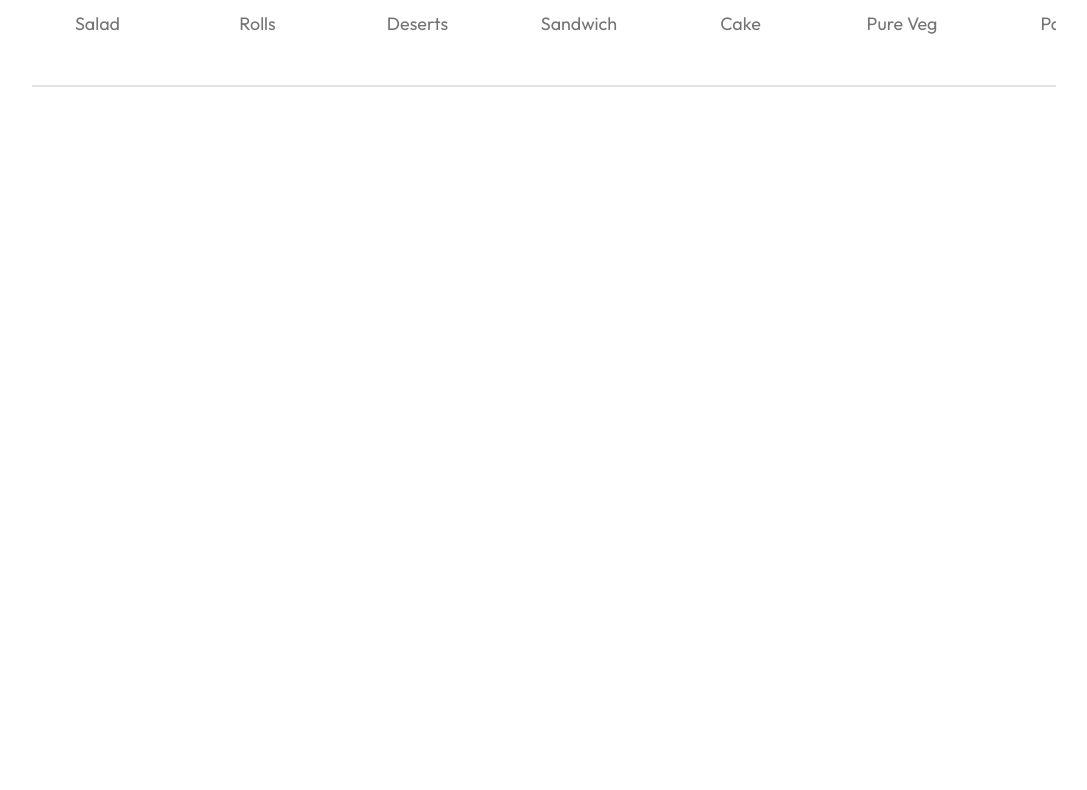
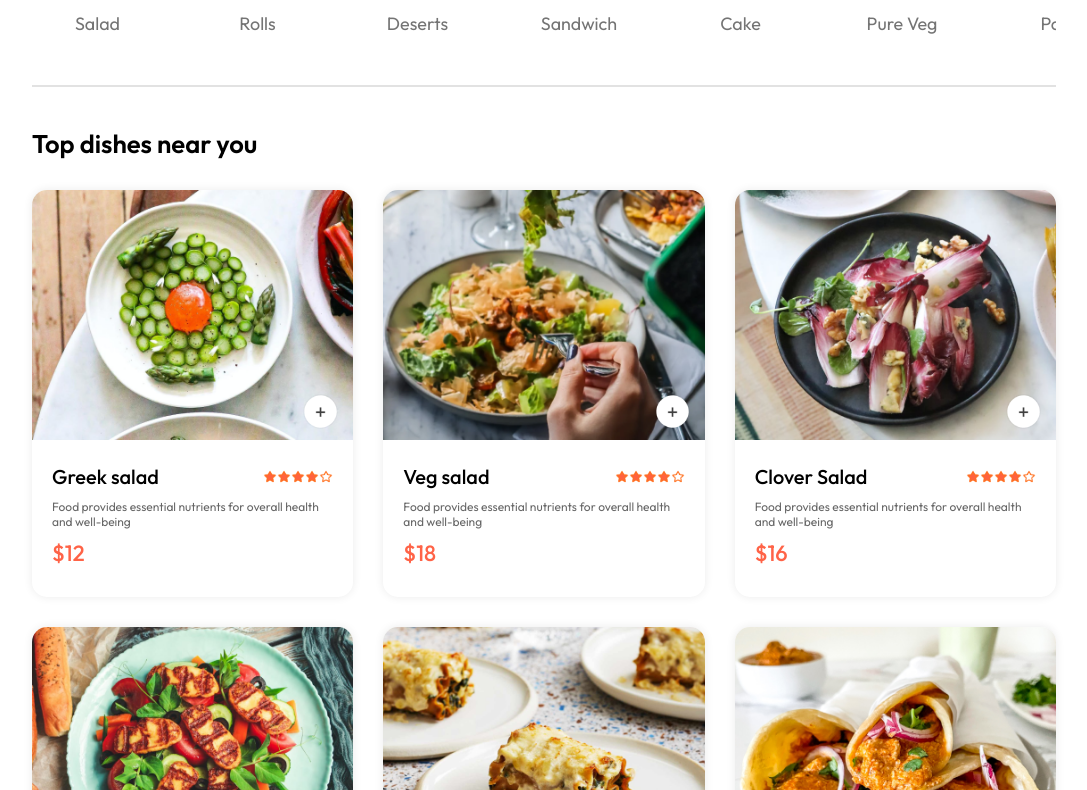
Before and after one commit to TeemaArab/food-delivery-app, a React (Vite) app in the folder frontend/: page / in a window 1280 px wide. Shown: the part 870-1660 px from the top of the page, without its empty margins (96-1183 px from the left). Before the commit the page ends 967 px from the top, so only its background shows below. Built offline with nearby package versions, Linux system fonts and the light colour scheme.

Commit message:
food item and its css completed

```diff
--- /dev/null
+++ b/frontend/src/components/FoodDisplay/FoodDisplay.css
@@ -0,0 +1,14 @@
+.food-display{
+    margin-top: 30px;
+}
+.food-display h2{
+    font-size: max(2vw, 24px);
+    font-weight: 600;
+}
+.food-display-list{
+    display: grid;
+    grid-template-columns: repeat(auto-fit, minmax(240px, 1fr));
+    margin-top:30px;
+    gap: 30px;
+    row-gap:30px;
+}
--- /dev/null
+++ b/frontend/src/components/FoodDisplay/FoodDisplay.jsx
@@ -0,0 +1,21 @@
+import React, {useContext} from 'react'
+import './FoodDisplay.css'
+import { StoreContext } from '../../context/StoreContext';
+import FoodItem from '../FoodItem/FoodItem';
+
+
+const FoodDisplay = ({category}) => {
+    const {food_list} =useContext(StoreContext);
+  return (
+    <div className='food-display' id='food-display'>
+      <h2>Top dishes near you</h2>
+      <div className="food-display-list">
+        {food_list.map((item,index)=>{
+            return <FoodItem key={index} id={item._id} name={item.name} price={item.price} description={item.description} image={item.image}/>
+        })}
+      </div>
+    </div>
+  )
+}
+
+export default FoodDisplay
--- /dev/null
+++ b/frontend/src/components/FoodItem/FoodItem.css
@@ -0,0 +1,68 @@
+.food-item{
+    width:100%;
+    margin:auto;
+    border-radius: 15px;
+    box-shadow: 0px 0px 10px #00000015;
+    transition: 0.3s;
+    animation: fadeIn 1s;
+}
+.food-item-image{
+    width: 100%;
+    border-radius: 15px 15px 0px 0px;
+}
+
+.food-item-info{
+   padding: 20px;
+}
+
+.food-item-name-rating{
+    display:flex;
+    justify-content: space-between;
+    align-items: center;
+    margin-bottom: 10px;
+}
+.food-item-name-rating p{
+    font-size: 20px;
+    font-weight: 500;
+}
+.food-item-name-rating img{
+    width: 70px;
+}
+.food-item-desc{
+    color: #676767;
+    font-size: 12px;
+}
+.food-item-price{
+    color: tomato;
+    font-size: 22px;
+    font-weight: 500;
+    margin: 10px 0px;
+}
+.food-item-img-container{
+    position:relative;
+}
+.food-item-img-container .add{
+    width: 35px;
+    position: absolute;
+    right: 15px;
+    bottom: 15px;
+    cursor: pointer;
+    border-radius: 50%;
+}
+
+.food-item-counter{
+    position:absolute;
+    bottom: 15px;
+    right: 15px;
+    display: flex;
+    align-items: center;
+    gap:10px;
+    padding: 6px;
+    background-color: white;
+    border-radius: 50px;
+}
+
+.food-item-counter img{
+    width: 30px;
+    cursor: pointer;
+}
--- /dev/null
+++ b/frontend/src/components/FoodItem/FoodItem.jsx
@@ -0,0 +1,37 @@
+import React, {useState} from 'react'
+import './FoodItem.css'
+import {assets} from '../../assets/assets'
+
+
+// in this component we will get food item details like price,description,ratings and image from the food list and display it in a card format
+const FoodItem = ({id, name, price, description,image}) => {
+
+    const [itemCount, setItemCount]= useState (0);
+  return (
+    <div className='food-item'>
+        <div className="food-item-img-container">
+          <img src={image} alt="" className="food-item-image" />
+          {!itemCount
+             ? <img className='add' onClick={()=>setItemCount(prev => prev + 1)} src={assets.add_icon_white} alt=''/>
+             :<div className="food-item-counter">
+                 <img onClick={()=>setItemCount(prev => prev - 1)} src={assets.remove_icon_red} alt="" />
+                 <p>{itemCount}</p>
+                 <img onClick={()=>setItemCount(prev => prev + 1)} src={assets.add_icon_green} alt="" />
+             </div>
+            }
+        </div>
+        <div className="food-item-info">
+            <div className="food-item-name-rating">
+                <p>{name}</p>
+                <img src={assets.rating_starts} alt="" />
+            </div>
+
+           <p className="food-item-desc">{description}</p>
+           <p className="food-item-price">${price}</p>
+        </div>
+
+    </div>
+  )
+}
+
+export default FoodItem
--- /dev/null
+++ b/frontend/src/context/StoreContext.jsx
@@ -0,0 +1,20 @@
+import { createContext } from "react";
+import { food_list } from "../assets/assets";
+
+export const StoreContext = createContext(null)
+
+const StoreContextProvider = (props) =>{
+
+
+
+    const contextValue = {
+        food_list
+    }
+    return (
+        <StoreContext.Provider value={contextValue}>
+            {props.children}
+        </StoreContext.Provider>
+    )
+}
+
+export default StoreContextProvider;
--- a/frontend/src/main.jsx
+++ b/frontend/src/main.jsx
@@ -1,11 +1,14 @@
-import { StrictMode } from 'react'
-import { createRoot } from 'react-dom/client'
-import './index.css'
-import App from './App.jsx'
-import {BrowserRouter} from 'react-router-dom'
+import { StrictMode } from "react";
+import { createRoot } from "react-dom/client";
+import "./index.css";
+import App from "./App.jsx";
+import { BrowserRouter } from "react-router-dom";
+import StoreContextProvider from "./context/StoreContext.jsx";
 
-createRoot(document.getElementById('root')).render(
+createRoot(document.getElementById("root")).render(
   <BrowserRouter>
-    <App />
-  </BrowserRouter>
-)
+    <StoreContextProvider>
+      <App />
+    </StoreContextProvider>
+  </BrowserRouter>,
+);
--- a/frontend/src/pages/Home/Home.jsx
+++ b/frontend/src/pages/Home/Home.jsx
@@ -2,6 +2,7 @@
 import './Home.css'
 import Header from '../../components/Header/Header'
 import ExploreMenu from '../../components/ExploreMenu/ExploreMenu'
+import FoodDisplay from '../../components/FoodDisplay/foodDisplay'
 
 const Home = () => {
 
@@ -10,6 +11,7 @@
     <div>
       <Header/>
       <ExploreMenu category={category} setCategory={setCategory}/>
+      <FoodDisplay category={category}/>
     </div>
   )
 }
```
